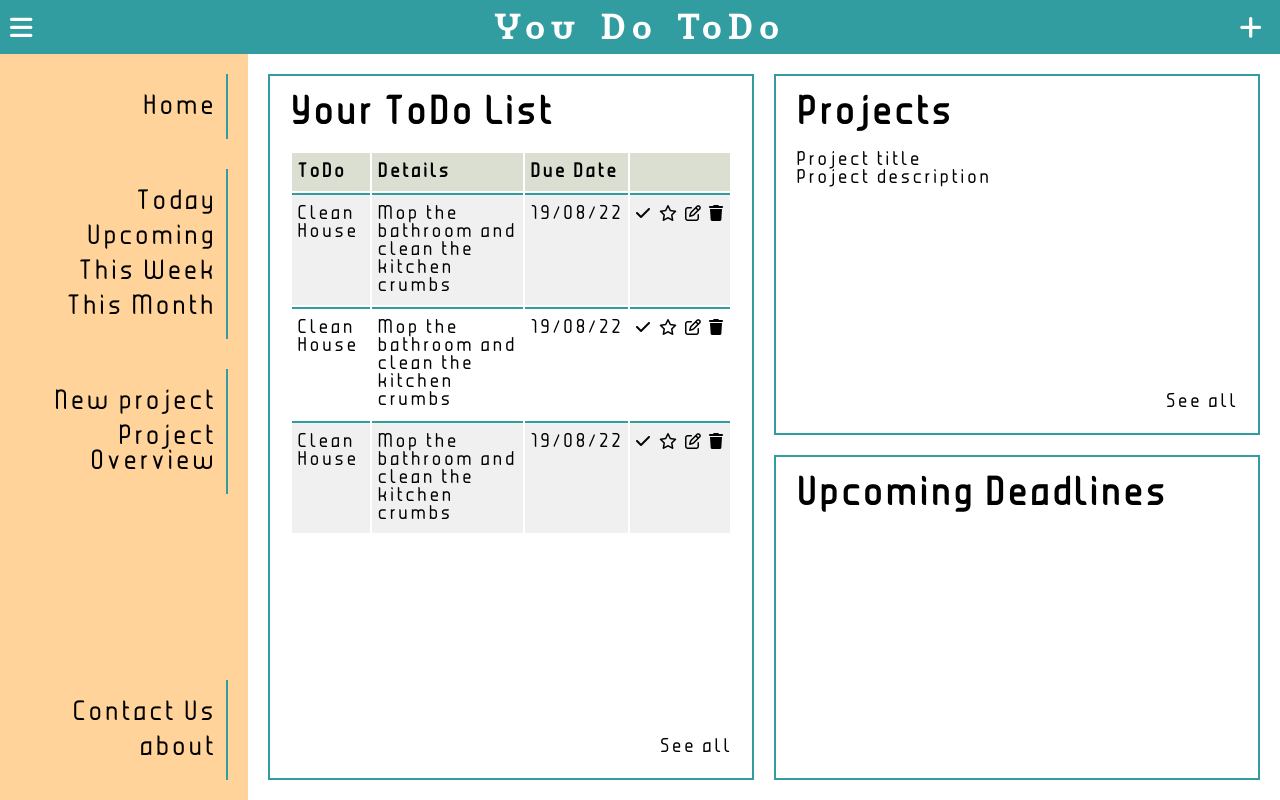
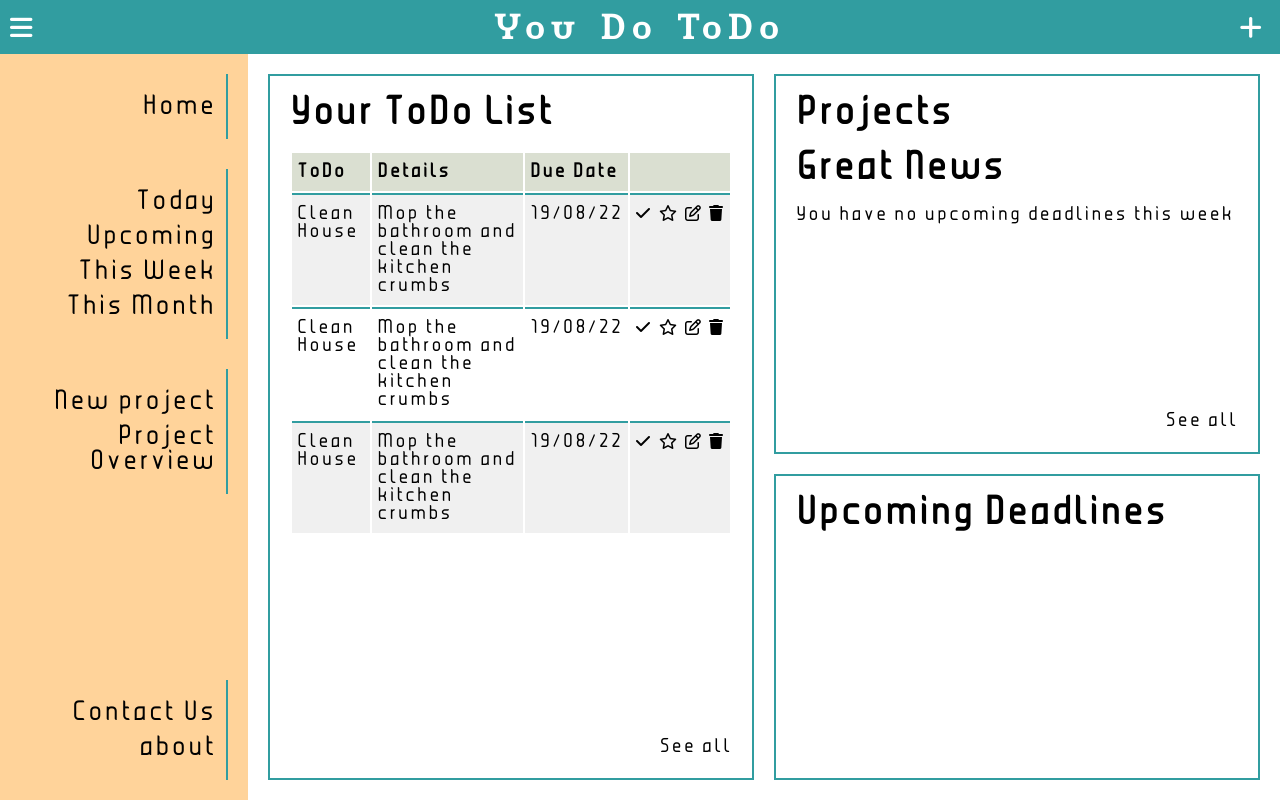
Before and after one commit to MBright90/todo, a website built with webpack: page dist/index.html in a window 1280 px wide. Built offline with nearby package versions, Linux system fonts and the light colour scheme.

Commit message:
Positioning elements

```diff
--- a/dist/index.html
+++ b/dist/index.html
@@ -89,13 +89,34 @@
 
             <div class="project-list-home">
                 <h1>Projects</h1>
-                <div class="project-grid-home">
+
+                <!-- <div class="project-grid">
                     <div class="project-card">
                         <div class="project-image"></div>
                         <p class="project-title">Project title</p>
                         <p class="project-description">Project description</p>
                     </div>
+
+                    <div class="project-card">
+                        <div class="project-image"></div>
+                        <p class="project-title">Project title</p>
+                        <p class="project-description">Project description</p>
+                    </div>
+
+                    <div class="project-card">
+                        <div class="project-image"></div>
+                        <p class="project-title">Project title</p>
+                        <p class="project-description">Project description</p>
+                    </div>
+                </div> -->
+
+                <div class="empty-container">
+                    <div class="empty-deadlines-container">
+                        <h1>Great News</h1>
+                        <p>You have no upcoming deadlines this week</p>
+                    </div>
                 </div>
+
                 <a href="">See all</a>
             </div>
 
```
